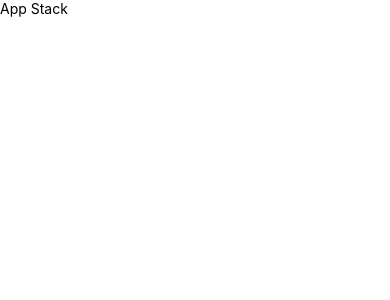
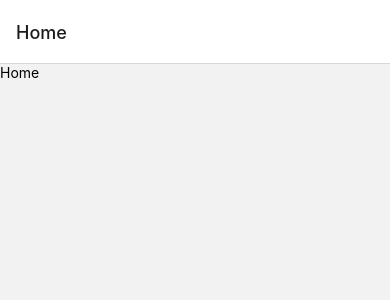
Before and after one commit to kashbhardwaj25/maguna-react-native, a React Native app: screen / in a window 390 px wide. Shown: the top 300 px of the page. Built offline with nearby package versions, Linux system fonts and the light colour scheme.

Commit message:
Stacks created for navigation. Screens updated.

```diff
--- a/src/screens/AppStack/index.tsx
+++ b/src/screens/AppStack/index.tsx
@@ -1,10 +1,18 @@
-import { SafeAreaView, Text } from 'react-native';
+import { createStackNavigator } from '@react-navigation/stack';
+
+import Home from './Home';
+import { NavigationContainer } from '@react-navigation/native';
+import { RootAppStackParamList } from '../../types/navigationTypes';
+
+const Stack = createStackNavigator<RootAppStackParamList>();
 
 const AppStack = () => {
   return (
-    <SafeAreaView>
-      <Text>App Stack</Text>
-    </SafeAreaView>
+    <NavigationContainer>
+      <Stack.Navigator initialRouteName="Home">
+        <Stack.Screen name="Home" component={Home} />
+      </Stack.Navigator>
+    </NavigationContainer>
   );
 };
 
--- a/src/screens/AuthStack/index.tsx
+++ b/src/screens/AuthStack/index.tsx
@@ -1,10 +1,22 @@
-import { SafeAreaView, Text } from 'react-native';
+import { createStackNavigator } from '@react-navigation/stack';
+import { NavigationContainer } from '@react-navigation/native';
+
+import Login from './Login';
+import SignUp from './SignUp';
+import VerifyEmail from './VerifyEmail';
+import { RootAuthStackParamList } from '../../types/navigationTypes';
+
+const Stack = createStackNavigator<RootAuthStackParamList>();
 
 const AuthStack = () => {
   return (
-    <SafeAreaView>
-      <Text>Auth Stack</Text>
-    </SafeAreaView>
+    <NavigationContainer>
+      <Stack.Navigator initialRouteName="Login">
+        <Stack.Screen name="Login" component={Login} />
+        <Stack.Screen name="SignUp" component={SignUp} />
+        <Stack.Screen name="VerifyEmail" component={VerifyEmail} />
+      </Stack.Navigator>
+    </NavigationContainer>
   );
 };
 
```
